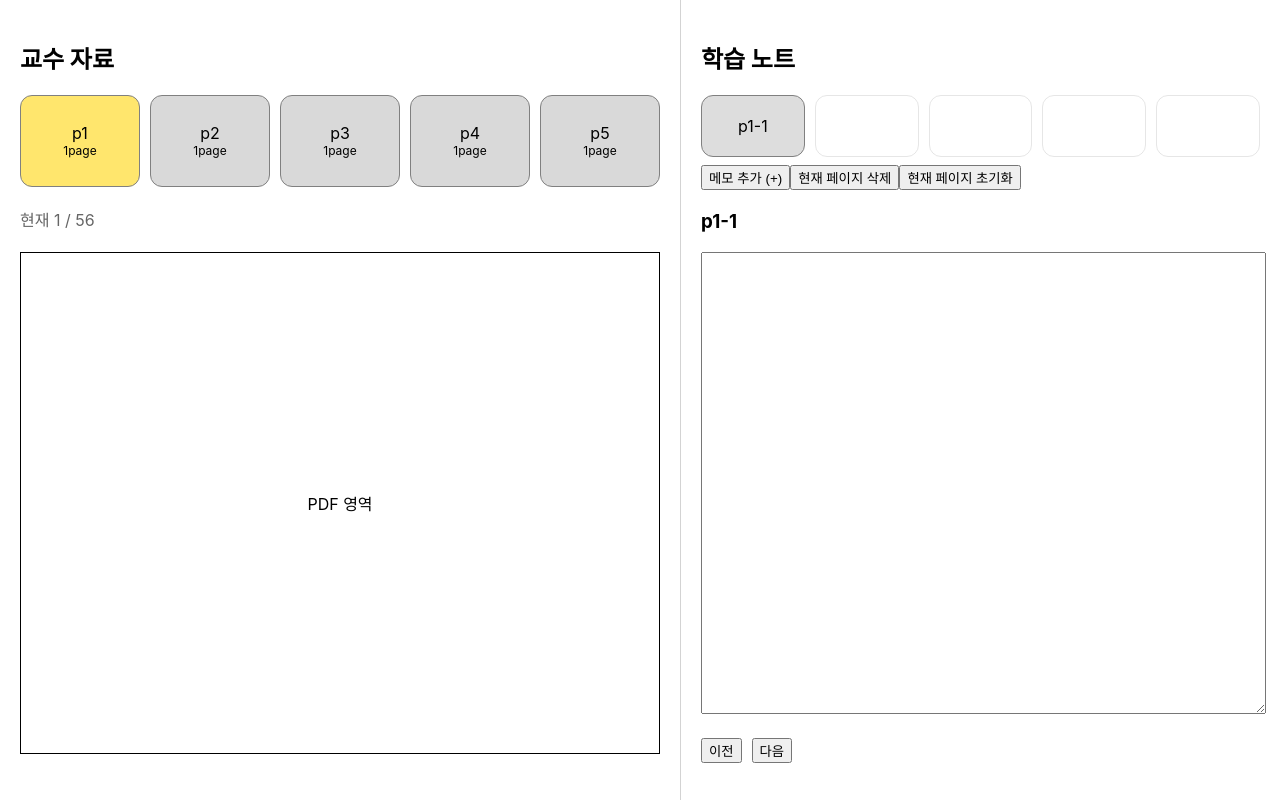
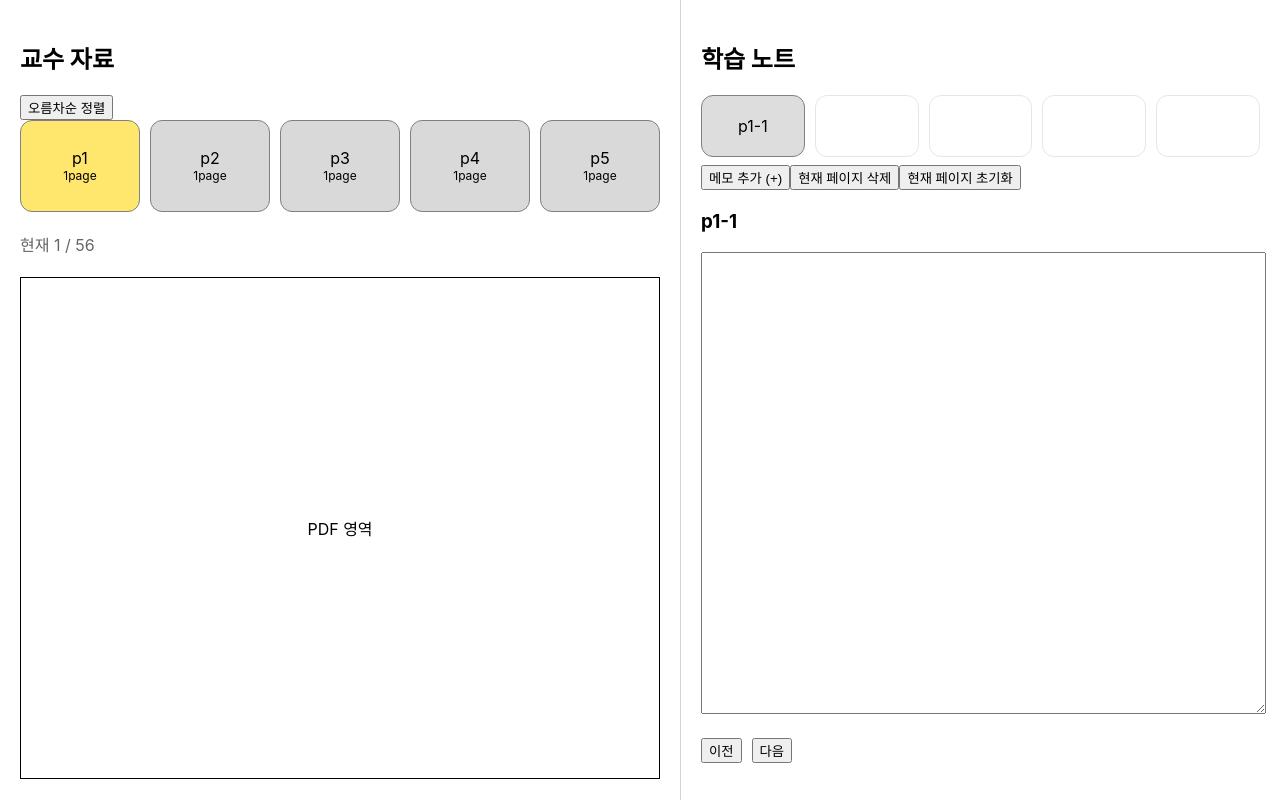
Before and after one commit to sonacbi/seeve, a React (Create React App) app in the folder seeve/: page / in a window 1280 px wide. Built offline with nearby package versions, Linux system fonts and the light colour scheme.

Commit message:
fix : 정렬 기능 롤백 추가

```diff
--- a/seeve/src/components/note/NoteControls.jsx
+++ b/seeve/src/components/note/NoteControls.jsx
@@ -13,6 +13,7 @@ function NoteControls({
 
     isDeleteMode,
     isResetMode,
+    isSortMode,
 
     rollback,
 }) {
@@ -44,14 +45,15 @@ const {
     createRollback,
     // clearRollback,
 });
-    const isPending = isDeleteMode || isResetMode;
+    const isPending = isDeleteMode || isResetMode || isSortMode;
 
     return (
         <>
 
             <button
-                className={ isPending
+                className={ isDeleteMode || isResetMode
                 ? "commitBtn" : "" }
+                disabled ={isSortMode}
 
                 onClick={() => {
                     if(isPending){
@@ -59,12 +61,12 @@ const {
                     } else { addPage( currentNote.lecturePage ) }
                 } } >
 
-                { isPending ? "확정 (ㆍ)" : "메모 추가 (+)" }
+                { isDeleteMode || isResetMode ? "확정 (ㆍ)" : "메모 추가 (+)" }
 
             </button>
 
             <button
-                disabled={isResetMode}
+                disabled={isResetMode || isSortMode }
                 className={ isDeleteMode ? "undoBtn" : "" }
 
                 onClick={() => {
@@ -81,7 +83,7 @@ const {
             </button>
 
             <button
-                disabled={isDeleteMode}
+                disabled={isDeleteMode || isSortMode}
                 className={ isResetMode ? "undoBtn" : "" }
 
                 onClick={() => {
@@ -117,6 +119,7 @@ const {
                     if(isPending){ withRollback({ action: goPrev, context: { setNotePages, setCurrentNoteId, }, })
                     }else{ goPrev();}
                 }}
+                disabled ={isSortMode}
             >
                 이전
             </button>
@@ -126,6 +129,7 @@ const {
                     if(isPending){ withRollback({ action: goNext, context: { setNotePages, setCurrentNoteId, }, })
                     }else{ goNext();}
                 }}
+                disabled ={isSortMode}
                 style={{
                 marginLeft: 10,
                 }}
--- a/seeve/src/components/note/NoteNavigator.jsx
+++ b/seeve/src/components/note/NoteNavigator.jsx
@@ -19,8 +19,9 @@ function NoteNavigator({
 
     isDeleteMode,
     isResetMode,
+    isSortMode,
 }) {
-const isPending = isDeleteMode || isResetMode;
+const isPending = isDeleteMode || isResetMode || isSortMode;
 
 const dragIndexRef =
     useRef(null);
--- a/seeve/src/components/professor/ProfessorNavigator.jsx
+++ b/seeve/src/components/professor/ProfessorNavigator.jsx
@@ -11,31 +11,43 @@ function ProfessorNavigator({
     flattenedNotes,
     // setCurrentNoteIndex,
     setCurrentNoteId,
+    currentNoteId,
     currentLectureIndex,
 
     professorOrder,
     setProfessorOrder,
 
-    isDeleteMode, isResetMode,
+    isDeleteMode, isResetMode, isSortMode,
+    rollback,
 }) {
+const {
+    clearRollback,
+    rollback:
+        rollbackAction,
+} = rollback;
 
 const {
     professorSlots,
     moveProfessorPage,
     swapProfessorPage,
+    sortProfessorPage,
 } = useProfessor({
     lectureCount,
     notePages,
     flattenedNotes,
     setCurrentNoteId,
+    currentNoteId,
     // setNotePages,
     professorOrder,
     setProfessorOrder,
 
     currentLectureIndex,
+    createRollback:
+        rollback?.createRollback,
 });
 
-const isPending = isDeleteMode || isResetMode;
+const isPending = isDeleteMode || isResetMode || isSortMode;
+
 
 const scrollRef = useRef(null);
 
@@ -158,6 +170,49 @@ useEffect(() => {
 
     return (
         <>
+            {/* 리셋 버튼 */}
+            {isSortMode && (
+                <button
+                    className="commitBtn"
+                    onClick={() => {
+                        clearRollback();
+                    }}
+                >
+                    확정 (ㆍ)
+                </button>
+            )}
+            <button
+                className={
+                    isSortMode
+                        ? "undoBtn"
+                        : ""
+                }
+                disabled = {isDeleteMode || isResetMode}
+                onClick={() => {
+
+                    if (
+                        isSortMode
+                    ) {
+
+                        rollbackAction({
+                            setNotePages,
+                            setCurrentNoteId,
+                            setProfessorOrder,
+                        });
+
+                        return;
+                    }
+
+                    sortProfessorPage();
+                }}
+            >
+                {
+                    isSortMode
+                        ? "정렬 취소"
+                        : "오름차순 정렬"
+                }
+            </button>
+
             {/* 교수 페이지 슬롯 */}
                 <div className="professorSlot"
                 ref={scrollRef}
@@ -211,6 +266,7 @@ useEffect(() => {
                                         setDragOverIndex( null );
                                     }}
                                     onDrop={() => {
+                                        if (isPending) return;
                                         const from =
                                             dragIndexRef.current;
 
--- a/seeve/src/hooks/useProfessor.js
+++ b/seeve/src/hooks/useProfessor.js
@@ -2,6 +2,7 @@ function useProfessor({
     currentLectureNotes,
     flattenedNotes,
     setCurrentNoteId,
+    currentNoteId,
     // currentNoteIndex,
     currentNote,
     currentLectureIndex,
@@ -12,6 +13,8 @@ function useProfessor({
 
     notePages,
     MAX_NOTE_PAGE,
+
+    createRollback,
 }) {
   //ProfessorNavigator
 
@@ -75,6 +78,16 @@ function useProfessor({
         fromIndex,
         toIndex
     ) => {
+        // createRollback({
+        //     type:
+        //         "swap-professor",
+        //     snapshot: {
+        //         notePages,
+        //         currentNoteId,
+        //         professorOrder,
+        //     },
+        // });
+
         if (
             fromIndex == null ||
             fromIndex === toIndex
@@ -100,11 +113,53 @@ function useProfessor({
         );
     };
 
+    const sortProfessorPage =
+        () => {
+        createRollback({
+            type:
+                "sort-professor",
+            snapshot: {
+                notePages,
+                currentNoteId,
+                professorOrder,
+            },
+        });
+
+        setProfessorOrder(
+            (prev) =>
+                [...prev].sort(
+                    (a, b) => {
+
+                        const aNum =
+                            parseInt(
+                                a.replace(
+                                    "p",
+                                    ""
+                                )
+                            );
+
+                        const bNum =
+                            parseInt(
+                                b.replace(
+                                    "p",
+                                    ""
+                                )
+                            );
+
+                        return (
+                            aNum - bNum
+                        );
+                    }
+                )
+        );
+    };
+
 
     return {
         professorSlots,
         moveProfessorPage,
         swapProfessorPage,
+        sortProfessorPage,
     };
 
 }
--- a/seeve/src/hooks/useRollback.js
+++ b/seeve/src/hooks/useRollback.js
@@ -25,6 +25,7 @@ function useRollback() {
     const rollback = ({
         setNotePages,
         setCurrentNoteId,
+        setProfessorOrder,
     }) => {
 
         if (!pendingAction) return;
@@ -37,6 +38,19 @@ function useRollback() {
             pendingAction.snapshot
                 .currentNoteId
         );
+        // 교수페이지 재정렬
+        if (
+            setProfessorOrder &&
+            pendingAction
+                .snapshot
+                .professorOrder
+        ) {
+            setProfessorOrder(
+                pendingAction
+                    .snapshot
+                    .professorOrder
+            );
+        }
 
         clearRollback();
     };
--- a/seeve/src/pages/StudyDeskPage.jsx
+++ b/seeve/src/pages/StudyDeskPage.jsx
@@ -106,6 +106,8 @@ function StudyDeskPage() {
     const isResetMode =
     pendingAction?.type === "reset";
 
+    const isSortMode =
+    pendingAction?.type === "sort-professor";
 
     return (
         <div
@@ -136,7 +138,8 @@ function StudyDeskPage() {
             // setCurrentNoteIndex={setCurrentNoteIndex}
             setCurrentNoteId={setCurrentNoteId}
             currentNoteId={currentNoteId}
-            isDeleteMode={isDeleteMode} isResetMode={isResetMode} // 롤백 제어용
+            isDeleteMode={isDeleteMode} isResetMode={isResetMode} isSortMode={isSortMode} // 롤백 제어용
+            rollback={rollback}
         />
 
         </div>
@@ -164,7 +167,7 @@ function StudyDeskPage() {
             currentNoteId={currentNoteId}
             currentLectureNotes={currentLectureNotes}
             MAX_NOTE_PAGE={MAX_NOTE_PAGE}
-            rollback={rollback} isDeleteMode={isDeleteMode} isResetMode={isResetMode}
+            rollback={rollback} isDeleteMode={isDeleteMode} isResetMode={isResetMode} isSortMode={isSortMode}
             />
 
         </div>
```
